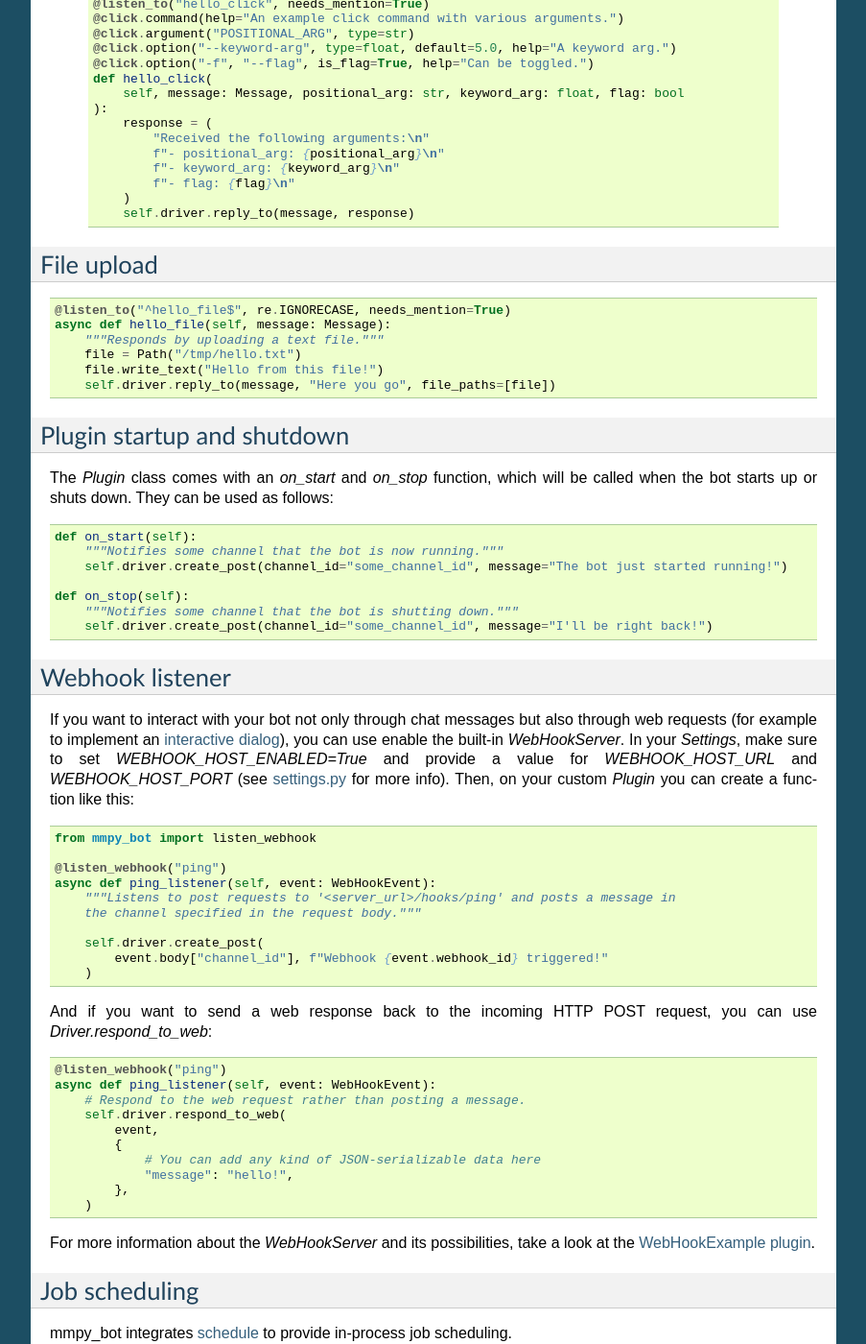
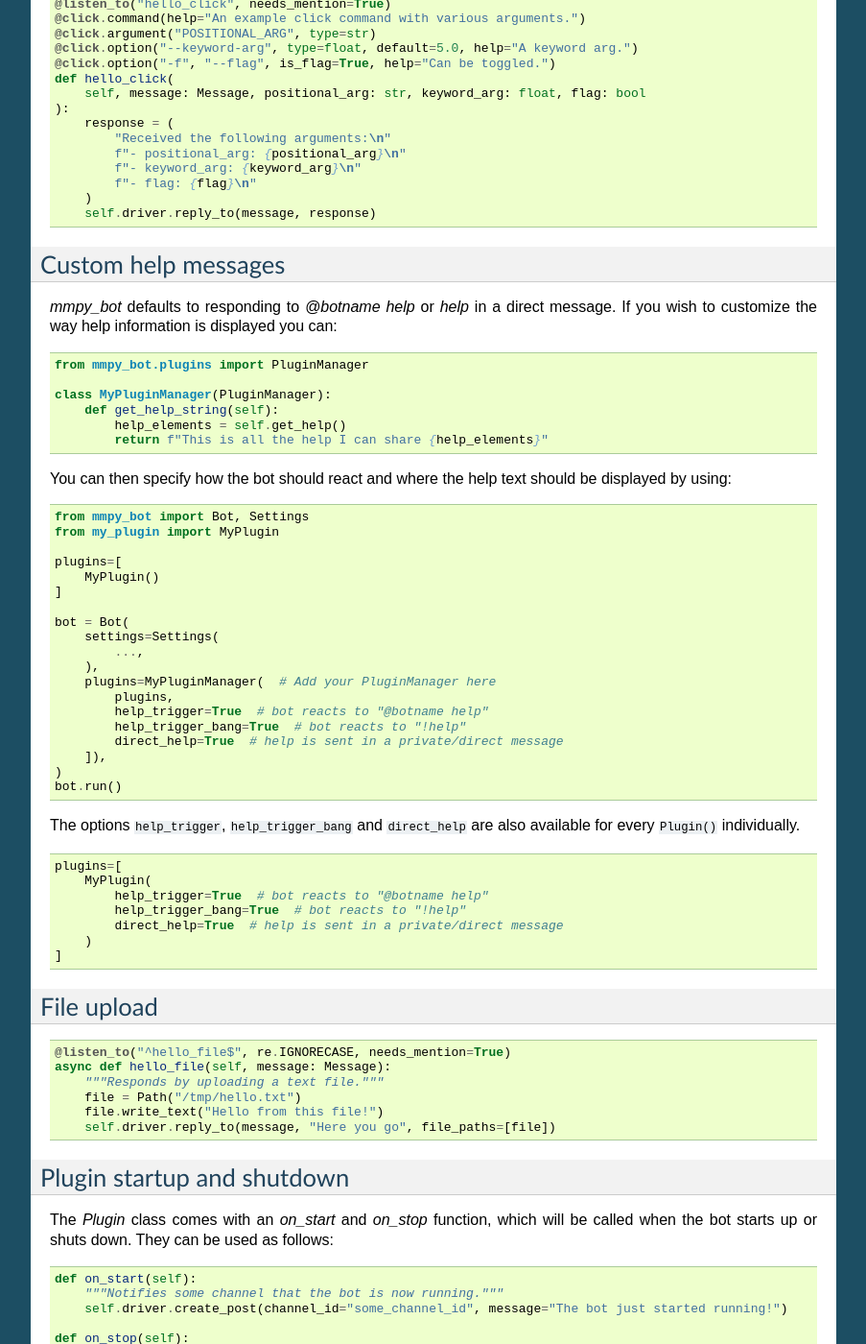
Before and after one commit to attzonko/mmpy_bot, a Sphinx documentation site: the page built from docs/plugins.rst, in a window 1280 px wide and 1400 px high, scrolled down 2345 px. Shown: the whole window at 96% size, without its empty margins (198-1101 px from the left). Built offline with Sphinx 7.4.7, drawn with Linux system fonts in a browser that asks for light colours; pages that are not in the unit, such as notebooks, are missing from menus.

Commit message:
Document PluginManager and arguments

```diff
--- a/docs/plugins.rst
+++ b/docs/plugins.rst
@@ -129,32 +129,86 @@ Restrict messages to specific channels
 
 Click support
 -------------
-    `mmpy_bot` now supports `click <https://click.palletsprojects.com/en/7.x/>`_ commands, so you can build a robust CLI-like experience if you need it.
-    The example below registers a `hello_click` command that takes a positional argument, a keyword argument and a toggleable flag, which are automatically converted to the correct type.
-    For example, it can be called with `hello_click my_argument --keyword-arg=3 -f` and will parse the arguments accordingly.
-    A nice benefit of `click` commands is that they also automatically generate nicely formatted help strings.
-    Try sending "help" to the `ExamplePlugin` to see what it looks like!
 
-    .. code-block:: python
+`mmpy_bot` now supports `click <https://click.palletsprojects.com/en/7.x/>`_ commands, so you can build a robust CLI-like experience if you need it.
+The example below registers a `hello_click` command that takes a positional argument, a keyword argument and a toggleable flag, which are automatically converted to the correct type.
+For example, it can be called with `hello_click my_argument --keyword-arg=3 -f` and will parse the arguments accordingly.
+A nice benefit of `click` commands is that they also automatically generate nicely formatted help strings.
+Try sending "help" to the `ExamplePlugin` to see what it looks like!
 
-        @listen_to("hello_click", needs_mention=True)
-        @click.command(help="An example click command with various arguments.")
-        @click.argument("POSITIONAL_ARG", type=str)
-        @click.option("--keyword-arg", type=float, default=5.0, help="A keyword arg.")
-        @click.option("-f", "--flag", is_flag=True, help="Can be toggled.")
-        def hello_click(
-            self, message: Message, positional_arg: str, keyword_arg: float, flag: bool
-        ):
-            response = (
-                "Received the following arguments:\n"
-                f"- positional_arg: {positional_arg}\n"
-                f"- keyword_arg: {keyword_arg}\n"
-                f"- flag: {flag}\n"
-            )
-            self.driver.reply_to(message, response)
+.. code-block:: python
+
+    @listen_to("hello_click", needs_mention=True)
+    @click.command(help="An example click command with various arguments.")
+    @click.argument("POSITIONAL_ARG", type=str)
+    @click.option("--keyword-arg", type=float, default=5.0, help="A keyword arg.")
+    @click.option("-f", "--flag", is_flag=True, help="Can be toggled.")
+    def hello_click(
+        self, message: Message, positional_arg: str, keyword_arg: float, flag: bool
+    ):
+        response = (
+            "Received the following arguments:\n"
+            f"- positional_arg: {positional_arg}\n"
+            f"- keyword_arg: {keyword_arg}\n"
+            f"- flag: {flag}\n"
+        )
+        self.driver.reply_to(message, response)
+
+Custom help messages
+--------------------
+
+`mmpy_bot` defaults to responding to `@botname help` or `help` in a direct message.
+If you wish to customize the way help information is displayed you can:
+
+.. code-block:: python
+
+    from mmpy_bot.plugins import PluginManager
+
+    class MyPluginManager(PluginManager):
+        def get_help_string(self):
+            help_elements = self.get_help()
+            return f"This is all the help I can share {help_elements}"
+
+You can then specify how the bot should react and where the help
+text should be displayed by using:
+
+.. code-block:: python
+
+    from mmpy_bot import Bot, Settings
+    from my_plugin import MyPlugin
+
+    plugins=[
+        MyPlugin()
+    ]
+
+    bot = Bot(
+        settings=Settings(
+            ...,
+        ),
+        plugins=MyPluginManager(  # Add your PluginManager here
+            plugins,
+            help_trigger=True  # bot reacts to "@botname help"
+            help_trigger_bang=True  # bot reacts to "!help"
+            direct_help=True  # help is sent in a private/direct message
+        ]),
+    )
+    bot.run()
+
+The options ``help_trigger``, ``help_trigger_bang`` and ``direct_help`` are
+also available for every ``Plugin()`` individually.
+
+.. code-block:: python
+
+    plugins=[
+        MyPlugin(
+            help_trigger=True  # bot reacts to "@botname help"
+            help_trigger_bang=True  # bot reacts to "!help"
+            direct_help=True  # help is sent in a private/direct message
+        )
+    ]
 
 File upload
-------------------
+-----------
 
 .. code-block:: python
 
@@ -168,6 +222,7 @@ File upload
 
 Plugin startup and shutdown
 ---------------------------
+
 The `Plugin` class comes with an `on_start` and `on_stop` function, which will be called when the bot starts up or shuts down.
 They can be used as follows:
 
@@ -183,7 +238,8 @@ They can be used as follows:
 
 
 Webhook listener
----------------------
+----------------
+
 If you want to interact with your bot not only through chat messages but also through web requests (for example to implement an `interactive dialog <https://docs.mattermost.com/developer/interactive-dialogs.html>`_), you can use enable the built-in `WebHookServer`.
 In your `Settings`, make sure to set `WEBHOOK_HOST_ENABLED=True` and provide a value for `WEBHOOK_HOST_URL` and `WEBHOOK_HOST_PORT` (see `settings.py <https://github.com/attzonko/mmpy_bot/blob/master/mmpy_bot/settings.py>`_ for more info).
 Then, on your custom `Plugin` you can create a function like this:
```
